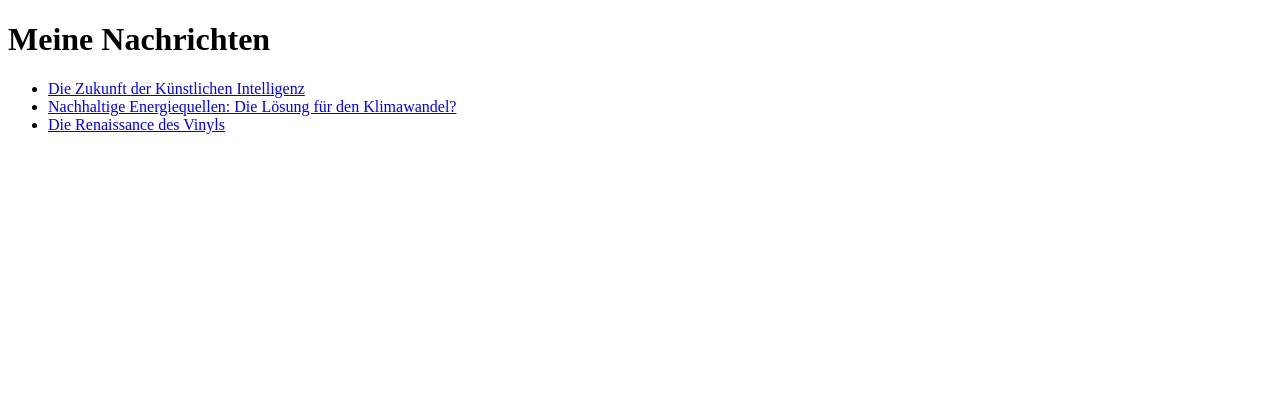
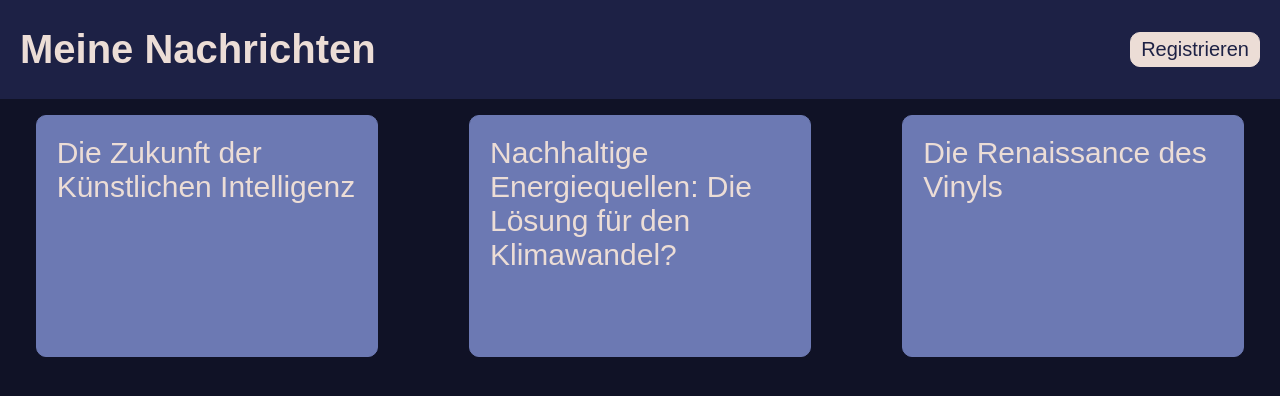
Before and after one commit to proettgen/WebEngineering-Exercises, a plain HTML site: page Exercise-HTML/html/index.html in a window 1280 px wide. Drawn offline with Linux system fonts and the light colour scheme.

Commit message:
Solve CSS exercise

```diff
--- /dev/null
+++ b/Exercise-HTML/css/article.css
@@ -0,0 +1,59 @@
+:root{
+    /*light mode*/
+    --backgroundColor: #FFF2F2;
+    --textColor: #1d2145;
+    --cardColor: #dde0f0;
+    --buttonColor: #6c79b3;
+    --buttonTextColor: #FFF2F2;
+    --heighlightColor: #A9B5DF;
+}
+.darkmode{
+    --backgroundColor: #101226;
+    --textColor: #ecddd6;
+    --cardColor: #6c79b3;
+    --buttonColor: #ecddd6;
+    --buttonTextColor: #1d2145;
+    --heighlightColor: #1d2145;
+}
+
+body {
+    margin: 0;
+    padding: 0;
+    font-family: Arial, sans-serif;
+    background-color: var(--backgroundColor);
+    color: var(--textColor);
+}
+header {
+    background-color: var(--heighlightColor);
+
+    h1{
+        padding: 5px 20px;
+        margin: 0;
+        background-color: var(--heighlightColor);
+        font-size: 40px;
+    }
+    h2{
+        margin: 0;
+        padding: 5px 20px;
+        background-color: var(--heighlightColor);
+        font-size: 30px;
+    }
+}
+article{
+    background-color: var(--cardColor);
+    border: 1px solid var(--cardColor);
+    border-radius: 5px;
+    color: var(--textColor);
+    margin: 20px;
+    padding: 10px 15px;
+    font-size: 15px;
+    p{
+        margin: 0;
+        padding: 0px 0px 10px 0px;
+    }
+}
+
+img{
+    height: 400px;
+    width: 400px;
+}
--- /dev/null
+++ b/Exercise-HTML/css/mainPage.css
@@ -0,0 +1,86 @@
+:root{
+    /*light mode*/
+    --backgroundColor: #FFF2F2;
+    --textColor: #1d2145;
+    --cardColor: #dde0f0;
+    --buttonColor: #6c79b3;
+    --buttonTextColor: #FFF2F2;
+    --heighlightColor: #A9B5DF;
+}
+.darkmode{
+    --backgroundColor: #101226;
+    --textColor: #ecddd6;
+    --cardColor: #6c79b3;
+    --buttonColor: #ecddd6;
+    --buttonTextColor: #1d2145;
+    --heighlightColor: #1d2145;
+}
+
+#registerButton{
+    background-color: var(--heighlightColor);
+    margin-right: 20px;
+
+    button{
+        cursor: pointer;
+        background-color: var(--buttonColor);
+        color: var(--buttonTextColor);
+        border: 1px solid var(--buttonColor);
+        border-radius: 10px;
+        padding: 5px 10px;
+        font-size: 20px;
+    }
+}
+body {
+    margin: 0;
+    padding: 0;
+    font-family: Arial, sans-serif;
+    background-color: var(--backgroundColor);
+    color: var(--textColor);
+}
+
+header {
+    background-color: var(--heighlightColor);
+    display: grid;
+    grid-template-columns: auto 1fr auto;
+    align-items: center;
+
+    h1{
+        margin-left: 20px;
+        background-color: var(--heighlightColor);
+        grid-column: 1;
+        font-size: 40px;
+    }
+    a{
+        grid-column: 3;
+        text-decoration: none;
+    }
+}
+
+ul {
+    padding: 0;
+    margin: 0px, 20px;
+    list-style-type: none;
+    display: flex;
+    justify-content: space-around;
+    background-color: var(--backgroundColor);
+    gap: 20px;
+
+    li{
+        gap: 20px;
+        padding: 20px;
+        margin: 0;
+        font-size: 30px;
+        background-color: var(--cardColor);
+        border: 1px solid var(--cardColor);
+        border-radius: 10px;
+        height: 200px;
+        width: 300px;
+        overflow: hidden;
+
+        a{
+            text-decoration: none;
+            background-color: var(--cardColor);
+            color: var(--textColor);
+        }
+    }
+}
--- /dev/null
+++ b/Exercise-HTML/css/regForm.css
@@ -0,0 +1,103 @@
+:root{
+    /*light mode*/
+    --backgroundColor: #FFF2F2;
+    --textColor: #1d2145;
+    --cardColor: #dde0f0;
+    --buttonColor: #6c79b3;
+    --buttonTextColor: #FFF2F2;
+    --heighlightColor: #A9B5DF;
+}
+.darkmode{
+    --backgroundColor: #101226;
+    --textColor: #ecddd6;
+    --cardColor: #6c79b3;
+    --buttonColor: #ecddd6;
+    --buttonTextColor: #1d2145;
+    --heighlightColor: #1d2145;
+}
+
+body {
+    margin: 0;
+    padding: 0;
+    font-family: Arial, sans-serif;
+    background-color: var(--backgroundColor);
+    color: var(--textColor);
+}
+
+header {
+    background-color: var(--heighlightColor);
+    display: flex;
+    justify-content: space-between;
+    align-items: center;
+    padding: 10px 20px;
+}
+
+header h1 {
+    font-size: 40px;
+    margin: 0;
+}
+
+header a button {
+    cursor: pointer;
+    background-color: var(--buttonColor);
+    color: var(--buttonTextColor);
+    border: 1px solid var(--buttonColor);
+    border-radius: 10px;
+    padding: 5px 10px;
+    font-size: 20px;
+}
+
+form {
+    max-width: 600px;
+    margin: 20px auto;
+    padding: 20px;
+    background-color: var(--cardColor);
+    border-radius: 10px;
+}
+
+fieldset {
+    border: none;
+    margin-bottom: 15px;
+    padding: 10px;
+}
+
+legend {
+    font-weight: bold;
+    font-size: 18px;
+}
+
+label {
+    display: block;
+    margin-bottom: 5px;
+}
+
+input, select, button {
+    width: 100%;
+    padding: 10px;
+    margin-bottom: 10px;
+    border: 1px solid var(--textColor);
+    border-radius: 5px;
+}
+
+input:focus {
+    outline: none;
+    border-color: var(--buttonColor);
+    box-shadow: 0 0 5px var(--buttonColor);
+}
+
+button {
+    background-color: var(--buttonColor);
+    color: var(--buttonTextColor);
+    cursor: pointer;
+    font-size: 16px;
+    border: none;
+}
+
+button:hover {
+    background-color: var(--heighlightColor);
+}
+
+button:active {
+    background-color: var(--textColor);
+    color: var(--buttonColor);
+}
--- a/Exercise-HTML/index.html
+++ b/Exercise-HTML/html/index.html
@@ -4,18 +4,20 @@
     <meta charset="UTF-8">
     <meta name="viewport" content="width=device-width, initial-scale=1.0">
     <title>Homepage</title>
+    <link rel="stylesheet" href="../css/mainPage.css">
 </head>
-<body>
+<body class="darkmode">
     <header>
         <h1>Meine Nachrichten</h1>
+        <a id="registerButton" href="regForm.html"><button>Registrieren</button></a>
     </header>
     <main>
         <ul>
             <li>
-                <a href="article1.html">Die Zukunft der Künstlichen Intelligenz</a> <br>
+                <a href="article1.html">Die Zukunft der Künstlichen Intelligenz</a>
             </li>
             <li>
-                <a href="article2.html">Nachhaltige Energiequellen: Die Lösung für den Klimawandel?</a> <br>
+                <a href="article2.html">Nachhaltige Energiequellen: Die Lösung für den Klimawandel?</a>
             </li>
             <li>
                 <a href="article3.html">Die Renaissance des Vinyls</a>
```
Also changed, not shown: Exercise-CSS/Exercise_2025-02-06_CSS.md (added, +87 -0 lines), Exercise-HTML/html/article1.html (renamed from Exercise-HTML/article1.html, +2 -1 lines), Exercise-HTML/html/article2.html (renamed from Exercise-HTML/article2.html, +2 -1 lines), Exercise-HTML/html/article3.html (renamed from Exercise-HTML/article3.html, +2 -1 lines), Exercise-HTML/html/regForm.html (renamed from Exercise-HTML-Form/index.html, +6 -1 lines), Exercise-HTML/img/ai.jpg (renamed from Exercise-HTML/ai.jpg), Exercise-HTML/img/renewable.jpg (renamed from Exercise-HTML/renewable.jpg), Exercise-HTML/img/vinyl.jpg (renamed from Exercise-HTML/vinyl.jpg), 3 other files.
